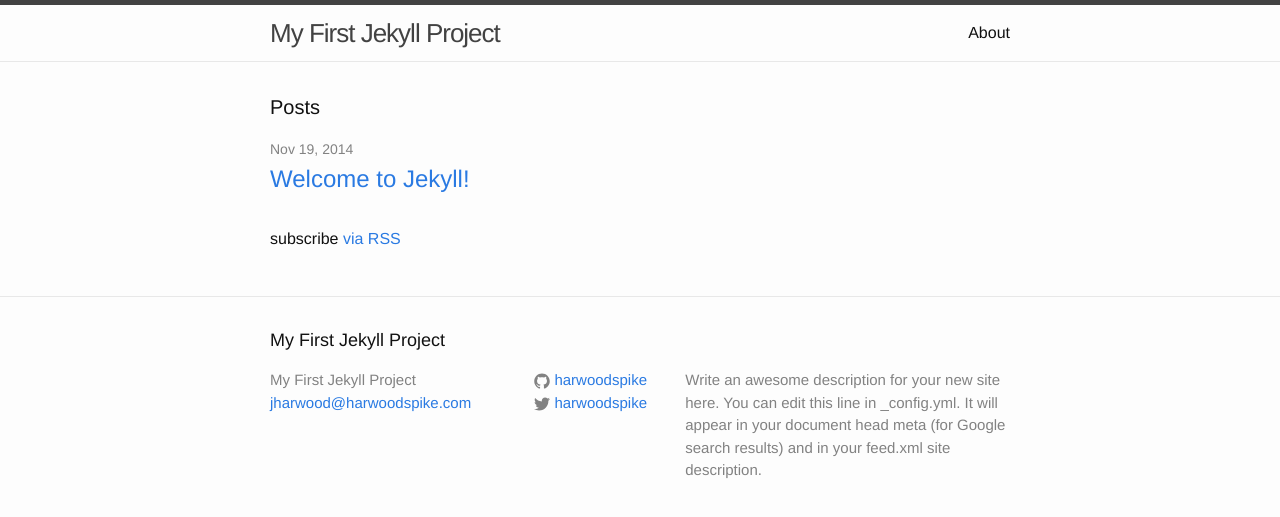
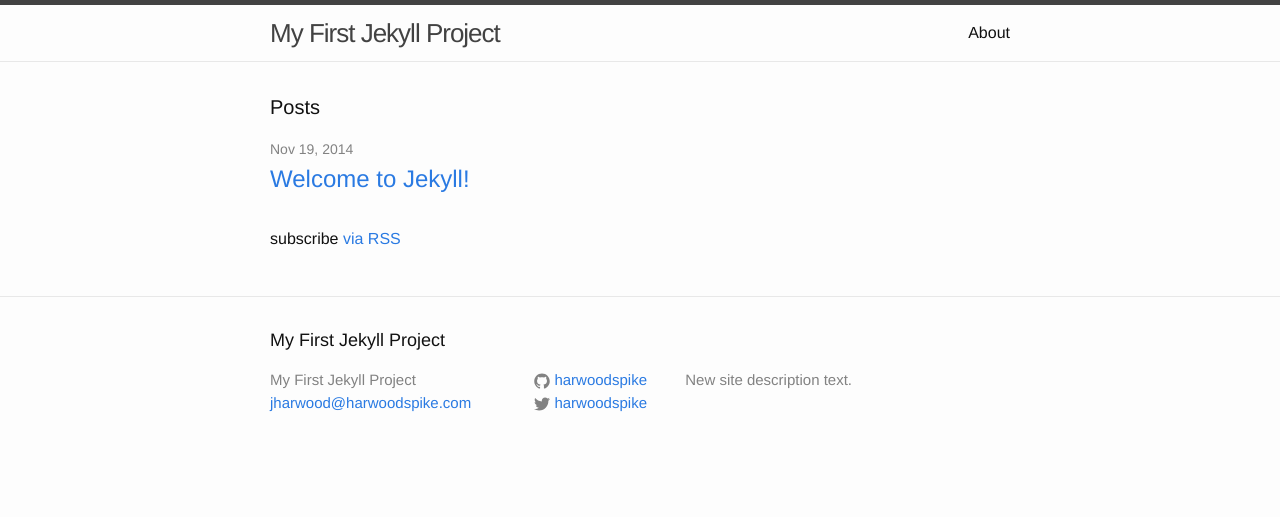
Before and after one commit to harwoodspike/harwoodspike.github.io, a Jekyll site: the page built from index.html, in a window 1280 px wide. Shown: the top 517 px of the page. Built offline with Jekyll 4.4.1, drawn with Linux system fonts in a browser that asks for light colours.

Commit message:
Update _config.yml

```diff
--- a/_config.yml
+++ b/_config.yml
@@ -2,9 +2,7 @@
 title: My First Jekyll Project
 email: jharwood@harwoodspike.com
 description: > # this means to ignore newlines until "baseurl:"
-  Write an awesome description for your new site here. You can edit this
-  line in _config.yml. It will appear in your document head meta (for
-  Google search results) and in your feed.xml site description.
+  New site description text.
 baseurl: "" # the subpath of your site, e.g. /blog/
 url: "http://harwoodspike.com" # the base hostname & protocol for your site
 twitter_username: harwoodspike
```
